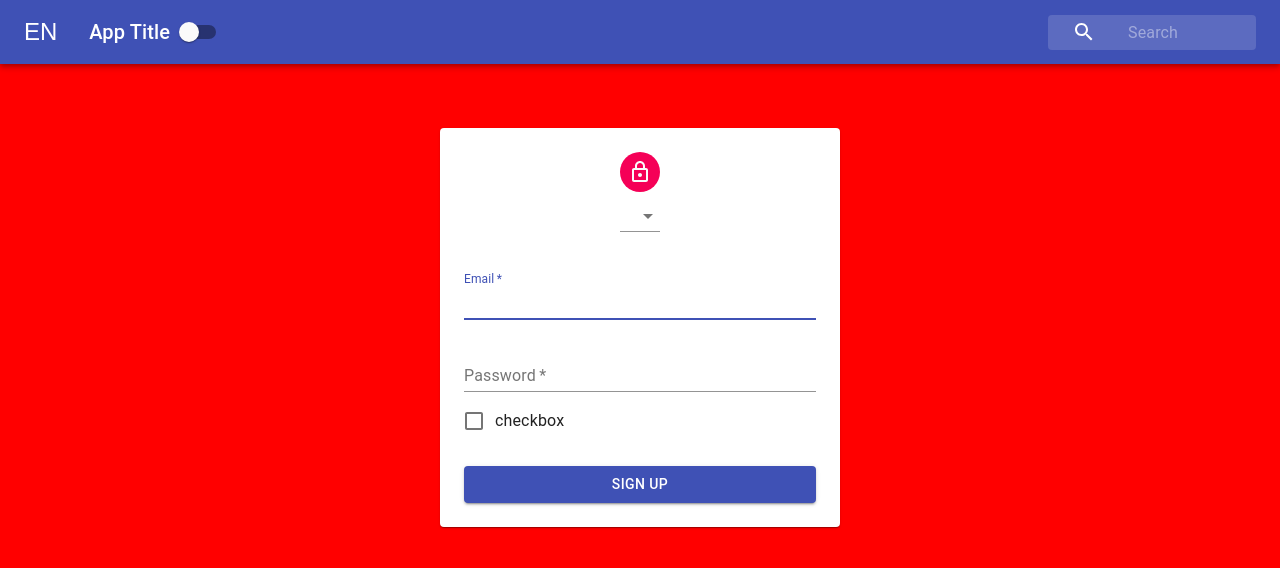
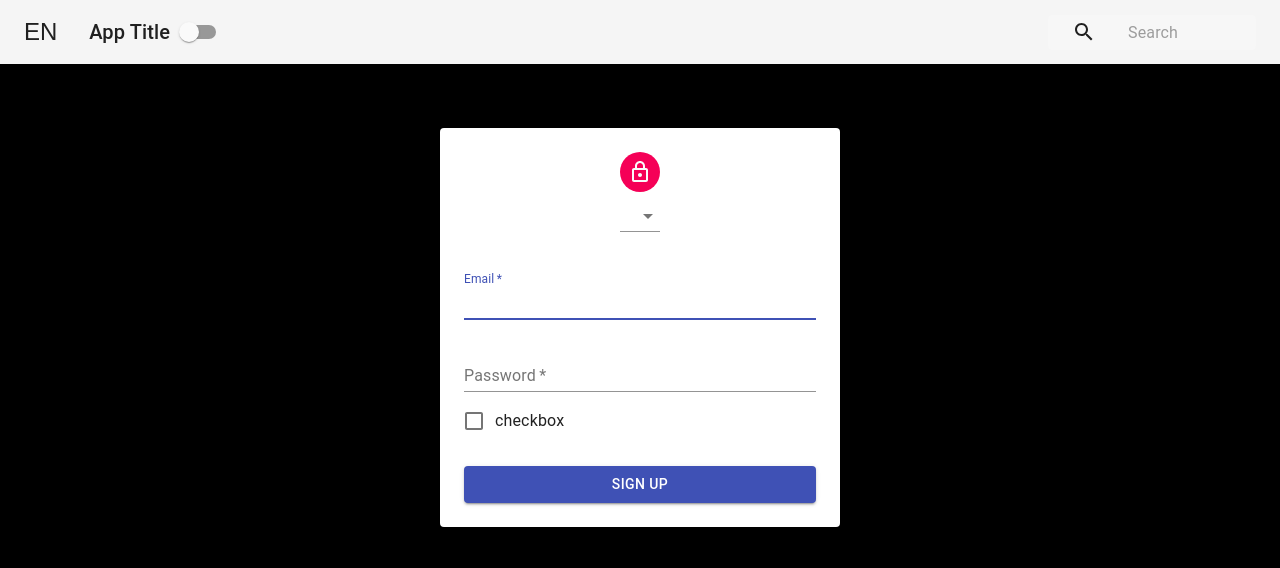
Before and after one commit to rafiurrafi/react-bootcamp, a React (Create React App) app: page / in a window 1280 px wide. Shown: the top 568 px of the page. Built offline with nearby package versions, Linux system fonts and the light colour scheme.

Commit message:
added functionality in theme change

```diff
--- a/src/contexts/ThemeContext.jsx
+++ b/src/contexts/ThemeContext.jsx
@@ -3,9 +3,21 @@ import React, { createContext, Component } from "react";
 export const ThemeContext = createContext();
 
 class ThemeProvider extends Component {
+  constructor(props) {
+    super(props);
+    this.state = {
+      isDarkMode: true,
+    };
+    this.handleThemeChange = this.handleThemeChange.bind(this);
+  }
+  handleThemeChange() {
+    this.setState({ isDarkMode: !this.state.isDarkMode });
+  }
   render() {
     return (
-      <ThemeContext.Provider value={{ testedLikeChicken: true }}>
+      <ThemeContext.Provider
+        value={{ ...this.state, onThemeChange: this.handleThemeChange }}
+      >
         {this.props.children}
       </ThemeContext.Provider>
     );
--- a/src/navbar.jsx
+++ b/src/navbar.jsx
@@ -31,10 +31,10 @@ class Navbar extends Component {
   static contextType = ThemeContext;
   render() {
     const { classes } = this.props;
-    console.log(this.context);
+    const { isDarkMode, onThemeChange } = this.context;
     return (
       <div className={classes.root}>
-        <AppBar position="static">
+        <AppBar position="static" color={isDarkMode ? "default" : "primary"}>
           <Toolbar>
             {/* FLAG */}
             <IconButton className={classes.menuButton} color="inherit">
@@ -49,7 +49,7 @@ class Navbar extends Component {
             </Typography>
 
             {/* THEME SWITCH */}
-            <Switch />
+            <Switch onChange={onThemeChange} />
 
             <div className={classes.grow} />
 
--- a/src/pageContent.jsx
+++ b/src/pageContent.jsx
@@ -1,8 +1,12 @@
 import React, { Component } from "react";
+import { ThemeContext } from "./contexts/ThemeContext";
 class PageContent extends Component {
+  static contextType = ThemeContext;
+
   render() {
+    const { isDarkMode } = this.context;
     const styles = {
-      backgroundColor: "red",
+      backgroundColor: isDarkMode ? "#000" : "#fff",
       minHeight: "100vh",
       width: "100%",
     };
```
